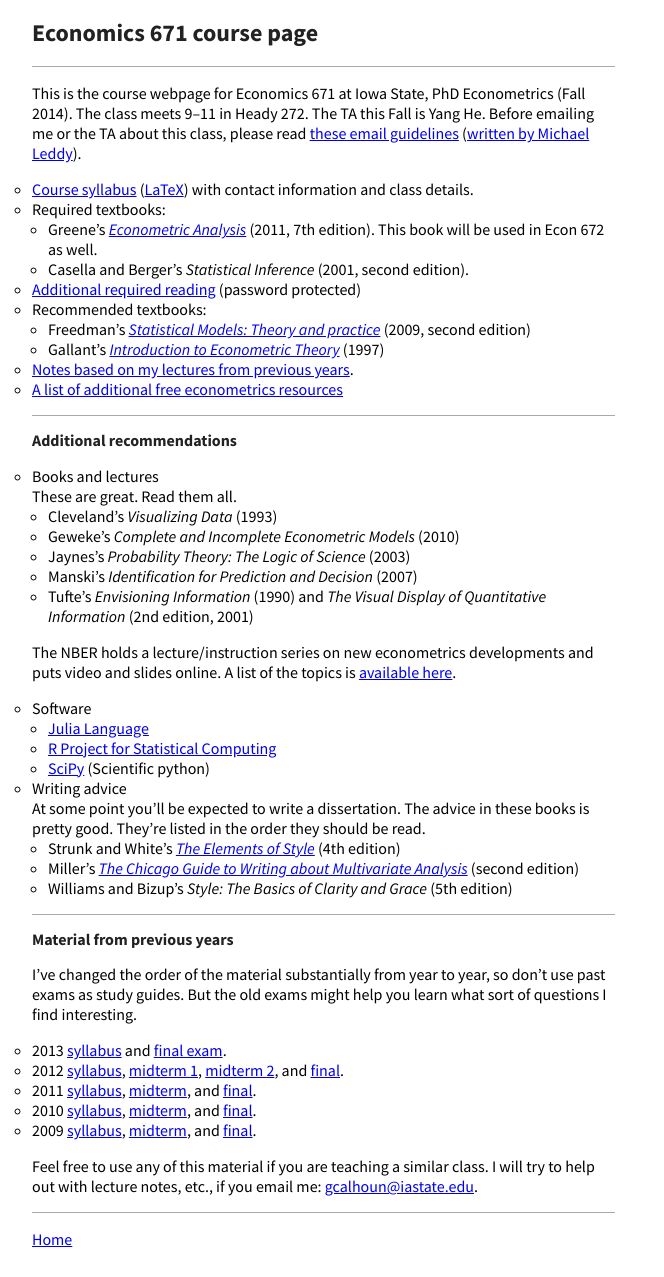
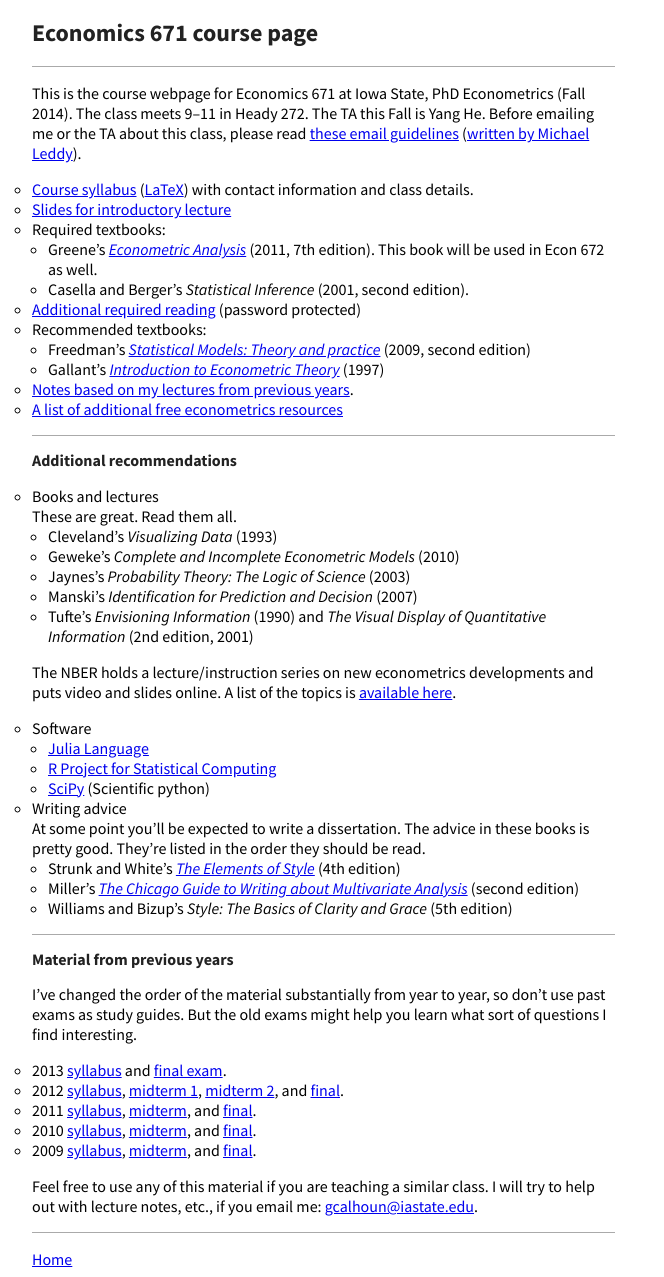
Before and after one commit to mmkuang/grayclhn.github.io, a Jekyll site: the page built from 671/index.md, in a window 1280 px wide. Shown: the whole page, without its empty margins (0-664 px from the left). Built offline with Jekyll 4.4.1, drawn with Linux system fonts in a browser that asks for light colours; Markdown is read by kramdown in place of the engine named in the settings.

Commit message:
Add introductory lecture slides for 671

```diff
--- a/671/index.md
+++ b/671/index.md
@@ -11,6 +11,7 @@
 
 * [Course syllabus](syllabus-2014.pdf) ([LaTeX](syllabus-2014.tex))
   with contact information and class details.
+* [Slides for introductory lecture](intro-slides-2014.pdf)
 * Required textbooks:
   * Greene’s *[Econometric Analysis][]* (2011, 7th edition). This book
     will be used in Econ 672 as well.
```
Also changed, not shown: 1 other file.
